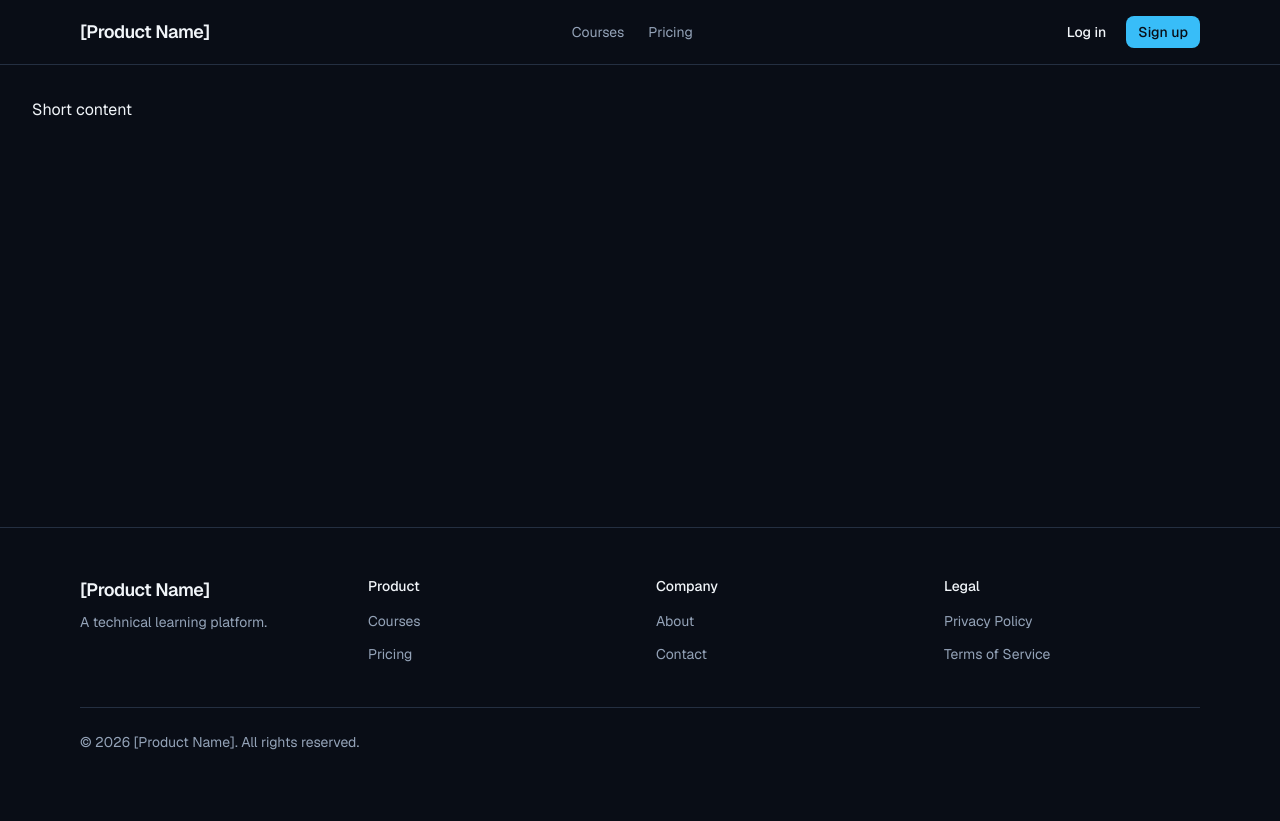
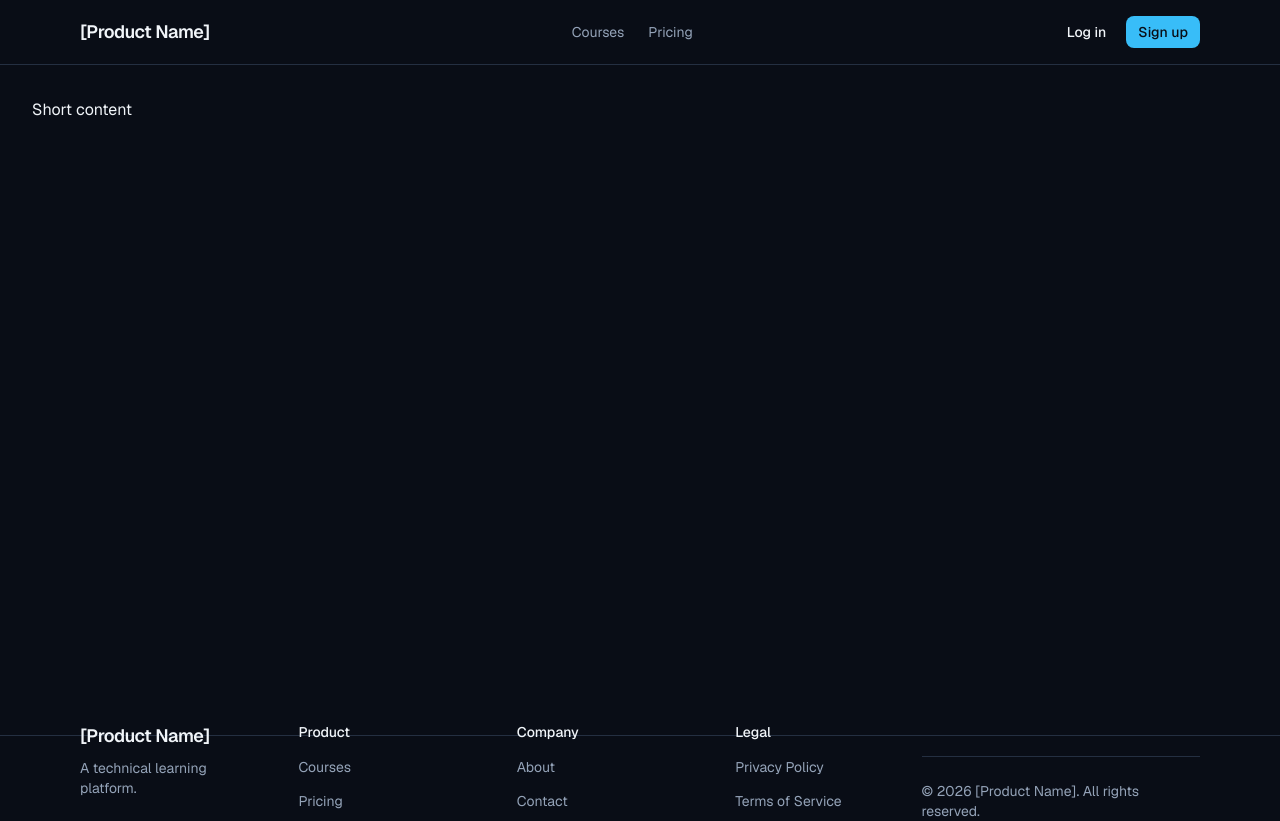
Before and after one commit to kwamethegreat/library, a Next.js app: page / in a window 1280 px wide. Before the commit the page ends 800 px from the top, so only its background shows below. Built offline with nearby package versions, Linux system fonts and the light colour scheme; no server answers.

Commit message:
feat: add Container and Section layout primitives

```diff
--- /dev/null
+++ b/src/components/layout/Container.tsx
@@ -0,0 +1,26 @@
+import { cn } from "@/lib/utils";
+
+interface ContainerProps extends React.ComponentProps<"div"> {
+  /** Max-width variant. Defaults to the standard 6xl content width. */
+  size?: "default" | "narrow" | "wide" | "full";
+}
+
+const sizeClasses: Record<NonNullable<ContainerProps["size"]>, string> = {
+  narrow: "max-w-3xl", // prose, auth forms, focused reading
+  default: "max-w-6xl", // standard page content
+  wide: "max-w-7xl", // dashboards, wide layouts
+  full: "max-w-none", // edge-to-edge
+};
+
+export function Container({
+  size = "default",
+  className,
+  ...props
+}: ContainerProps) {
+  return (
+    <div
+      className={cn("mx-auto w-full px-4", sizeClasses[size], className)}
+      {...props}
+    />
+  );
+}
--- a/src/components/layout/Footer.tsx
+++ b/src/components/layout/Footer.tsx
@@ -1,4 +1,6 @@
 import Link from "next/link";
+
+import { Container } from "@/components/layout/Container";
 
 const footerSections = [
   {
@@ -29,7 +31,8 @@ export function Footer() {
 
   return (
     <footer className="mt-auto border-t border-border">
-      <div className="mx-auto max-w-6xl px-4 py-12">
+      <Container>
+        <nav className="flex h-16 items-center justify-between">
           <div className="grid grid-cols-2 gap-8 md:grid-cols-4">
             {/* Brand */}
             <div className="col-span-2 md:col-span-1">
@@ -67,7 +70,8 @@ export function Footer() {
           <div className="mt-10 border-t border-border pt-6 text-sm text-muted-foreground">
             © {year} [Product Name]. All rights reserved.
           </div>
-      </div>
+        </nav>
+      </Container>
     </footer>
   );
 }
--- a/src/components/layout/Navigation.tsx
+++ b/src/components/layout/Navigation.tsx
@@ -1,6 +1,8 @@
 import Link from "next/link";
 
+import { Container } from "@/components/layout/Container";
 import { buttonVariants } from "@/components/ui/button";
+
 
 interface NavigationProps {
   /**
@@ -19,7 +21,8 @@ const navLinks = [
 export function Navigation({ isAuthenticated = false }: NavigationProps) {
   return (
     <header className="border-b border-border">
-      <nav className="mx-auto flex h-16 max-w-6xl items-center justify-between px-4">
+      <Container>
+        <nav className="flex h-16 items-center justify-between">
           {/* Logo */}
           <Link href="/" className="text-lg font-semibold tracking-tight">
             [Product Name]
@@ -66,6 +69,7 @@ export function Navigation({ isAuthenticated = false }: NavigationProps) {
             )}
           </div>
         </nav>
+      </Container>
     </header>
   );
 }
--- /dev/null
+++ b/src/components/layout/Section.tsx
@@ -0,0 +1,22 @@
+import { cn } from "@/lib/utils";
+
+interface SectionProps extends React.ComponentProps<"section"> {
+  /** Vertical padding scale. Defaults to standard section spacing. */
+  spacing?: "default" | "compact" | "spacious";
+}
+
+const spacingClasses: Record<NonNullable<SectionProps["spacing"]>, string> = {
+  compact: "py-8 md:py-12",
+  default: "py-12 md:py-16",
+  spacious: "py-16 md:py-24",
+};
+
+export function Section({
+  spacing = "default",
+  className,
+  ...props
+}: SectionProps) {
+  return (
+    <section className={cn(spacingClasses[spacing], className)} {...props} />
+  );
+}
```
Lines whose indentation alone changed are shown as unchanged.
